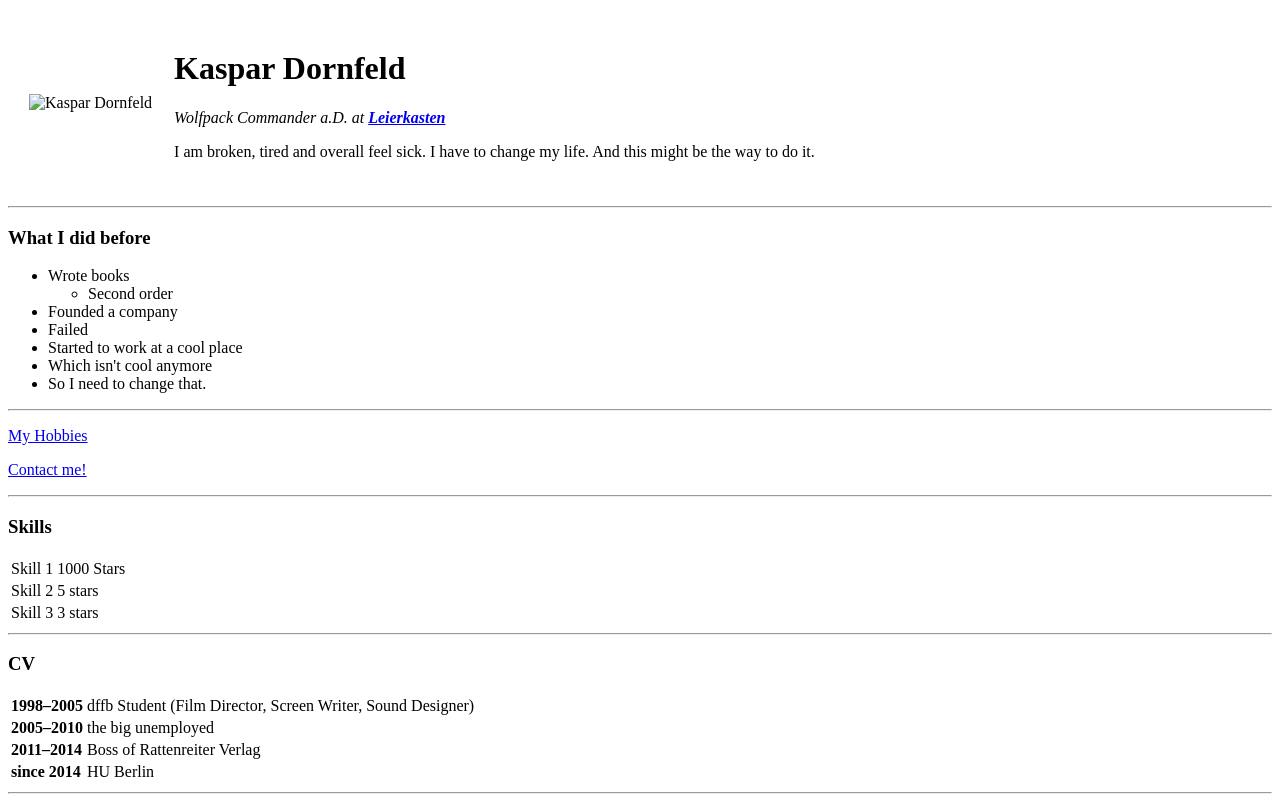
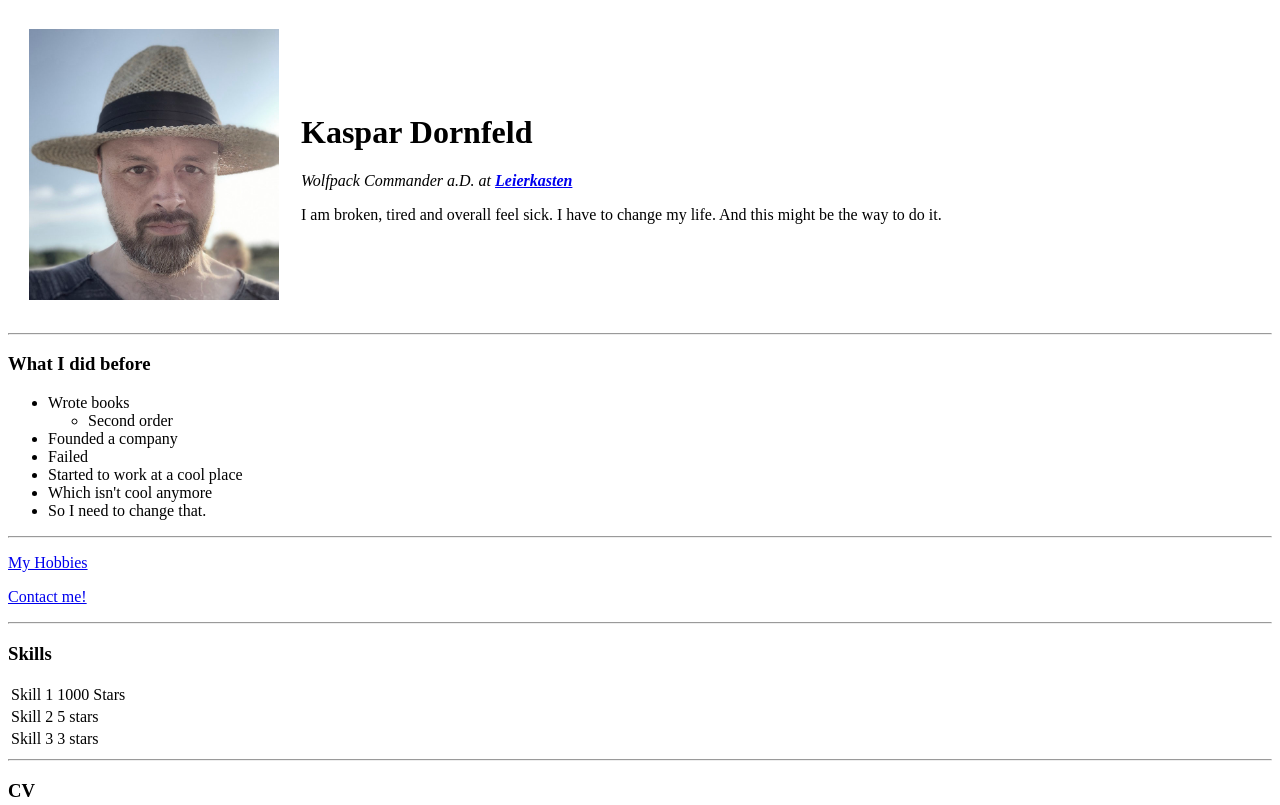
Before and after one commit to rattenreiter/cv, a plain HTML site: page index.html in a window 1280 px wide. Shown: the top 805 px of the page. Drawn offline with Linux system fonts and the light colour scheme; the site is published under a folder, as on GitHub Pages, so addresses that start at the root find nothing.

Commit message:
image link corrected

```diff
--- a/index.html
+++ b/index.html
@@ -10,7 +10,7 @@
   <table cellspacing="20">
     <tr>
       <td>
-        <img src="/img/kd-1.jpg" alt="Kaspar Dornfeld" width="250" height="auto"/>
+        <img src="img/kd-1.jpg" alt="Kaspar Dornfeld" width="250" height="auto"/>
       </td>
       <td>
         <h1>Kaspar Dornfeld</h1>
```
